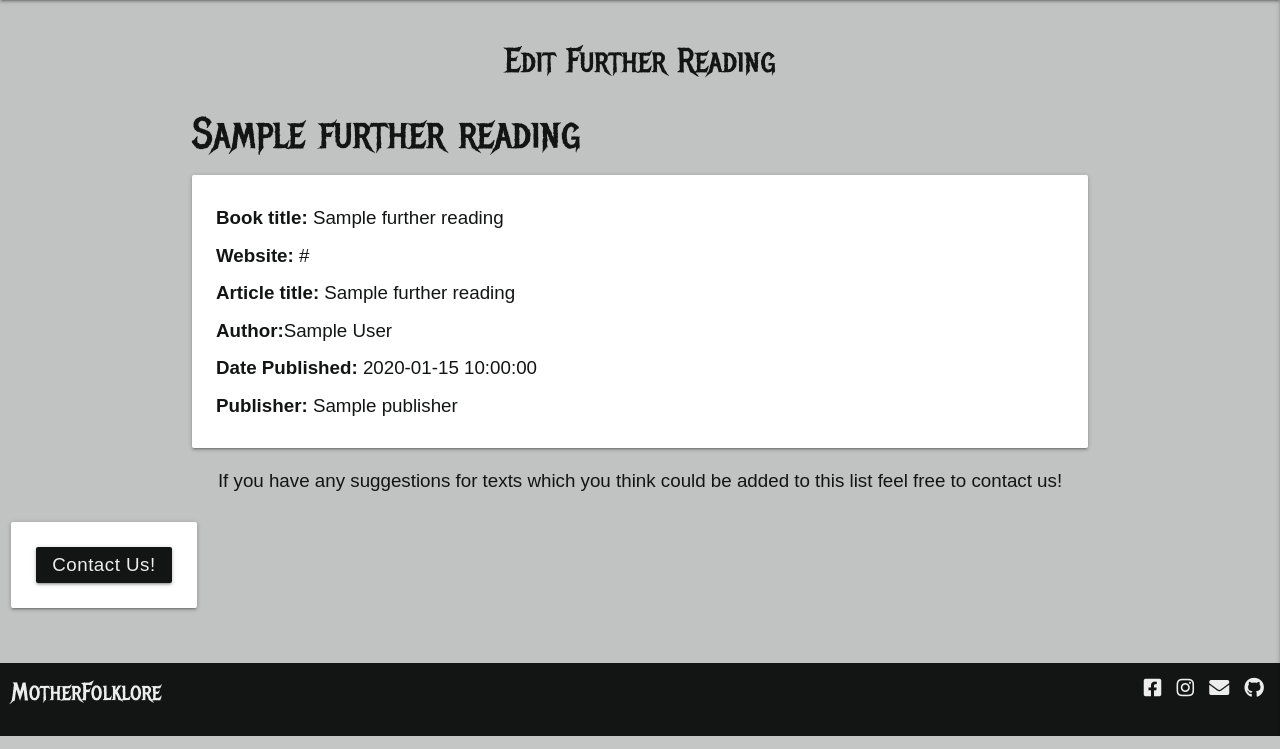
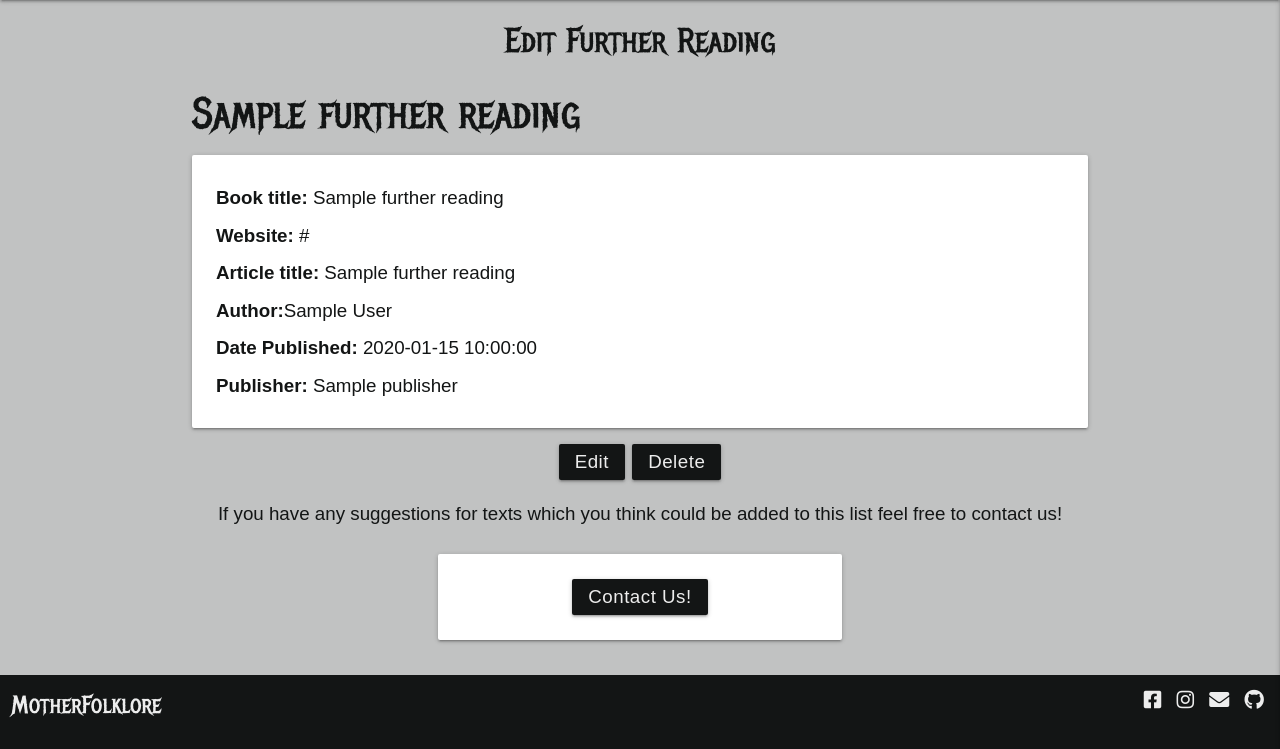
Before and after one commit to AideenM12/MotherFolklore-MS3, a Flask app: page /further_reading in a window 1280 px wide. Shown: the part 64-813 px from the top of the page. Run offline with Flask 2, Linux system fonts and the light colour scheme; the visitor is signed in with stand-in values (Sample User, id 1); a database or web service that is not in the repository returns one stand-in record (values such as "Sample title"); some libraries are stand-ins or nearby versions; some web fonts are replaced.

Commit message:
Create delete_further_reading functionality

```diff
--- a/app.py
+++ b/app.py
@@ -143,7 +143,6 @@ def edit_further_reading(reading_id):
     reading = mongo.db.further_reading.find_one({"_id": ObjectId(reading_id)})
     topics = mongo.db.topics.find().sort("topic_name", 1)
 
-
     if "user" not in session:
         flash("Please Log in to continue")
         return redirect(url_for("login"))
@@ -169,6 +168,27 @@ def edit_further_reading(reading_id):
         flash("Article update successful!")
 
     return redirect(url_for("topics"))
+
+
+@app.route("/delete_further_reading/<reading_id>")
+def delete_further_reading(reading_id):
+    """
+    Allows users to delete their contributions to site
+    """
+    reading = mongo.db.further_reading.find_one({"_id": ObjectId(reading_id)})
+
+    if "user" not in session:
+        flash("Please Log in to continue")
+        return redirect(url_for("login"))
+
+    elif session["user"].lower() != "admin":
+        flash("You are not authorized to view this page")
+        return redirect(url_for("profile"))
+    else:
+        mongo.db.further_reading.remove({"_id": ObjectId(reading_id)})
+        flash("Material successfully deleted.")
+        return redirect(url_for("topics", reading=reading))
+
 
 @app.route("/filter_reading/further_reading/<topic_id>")
 def filter_reading(topic_id):
--- a/templates/edit_further_reading.html
+++ b/templates/edit_further_reading.html
@@ -18,7 +18,7 @@
                      <option value="{{ topic.topic_name }}" selected >{{ topic.topic_name }}</option>
                      {% else %}
                      <option value="{{ topic.topic_name }}">{{ topic.topic_name }}</option>
-                     {% endif %
+                     {% endif %}
                      {% endfor %}
                   </select>
                   <label for="topic_name">Select Topic</label>
--- a/templates/further_reading.html
+++ b/templates/further_reading.html
@@ -10,7 +10,9 @@
 
 {% for reading in further_reading %}
 <div class="container">
+   {% if loop.index == 1 %}
 <h3>{{ reading.topic_name }}</h3>
+{% endif %}
 
 
 
@@ -29,6 +31,23 @@
     </li>
     </ul>
  </div>
+ {% if session.user|lower == "admin" %}
+         <div class="card-action center-align">
+            <a href="{{ url_for('edit_further_reading', reading_id=reading._id) }}" class="btn">Edit</a>
+            <a href="#delete-modal-{{ reading._id }}" class="btn modal-trigger">Delete</a>
+            <!---------Delete Modal---------->
+            <div id="delete-modal-{{reading._id}}" class="modal">
+               <div class="modal-content">
+                  <h4>Delete Topic?</h4>
+                  <p>Are you sure you want to delete this material?</p>
+               </div>
+               <div class="modal-footer">
+                  <a href="{{ url_for('delete_further_reading', reading_id=reading._id) }}" class="modal-close btn">Delete</a>
+                  <a href="{{ url_for('topics') }}" class="modal-close  btn">Cancel</a>
+               </div>
+            </div>
+         </div>
+         {% endif %}
  {% endfor %}
 
 
@@ -37,8 +56,8 @@
  </div>
  <p class="center-align">If you have any suggestions for texts which you think could be added to this list feel free to contact us!</p>
  <div class="row">
- <div class="col ">
- <div class=" card center-align">
+ <div class="col s4 offset-s4">
+ <div class=" card  center-align">
     <div class="card-content">
  <a href="{{ url_for('contact') }}" class="btn"> Contact Us!</a>
  </div>
```
